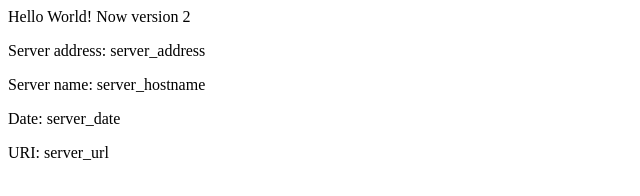
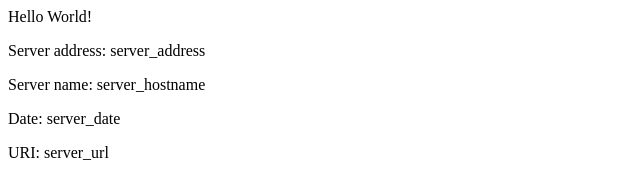
Before and after one commit to jonathanheaden/eks-example, a plain HTML site: page src/index.html in a window 1280 px wide. Shown: the whole page, without its empty margins (0-640 px from the left). Drawn offline with Linux system fonts and the light colour scheme.

Commit message:
Revert "Made another change to the content"
This reverts commit 8451e84ecf13faa6264c794664a0af77d64d9d85.

```diff
--- a/src/index.html
+++ b/src/index.html
@@ -2,7 +2,7 @@
 <title>Hello World Version 2</title>
 </head>
 <div class="info">
-<h>Hello World! Now version 2</h>
+<h>Hello World!</h>
 <p><span>Server&nbsp;address:</span> <span>server_address</span></p>
 <p><span>Server&nbsp;name:</span> <span>server_hostname</span></p>
 <p class="smaller"><span>Date:</span> <span>server_date</span></p>
```
